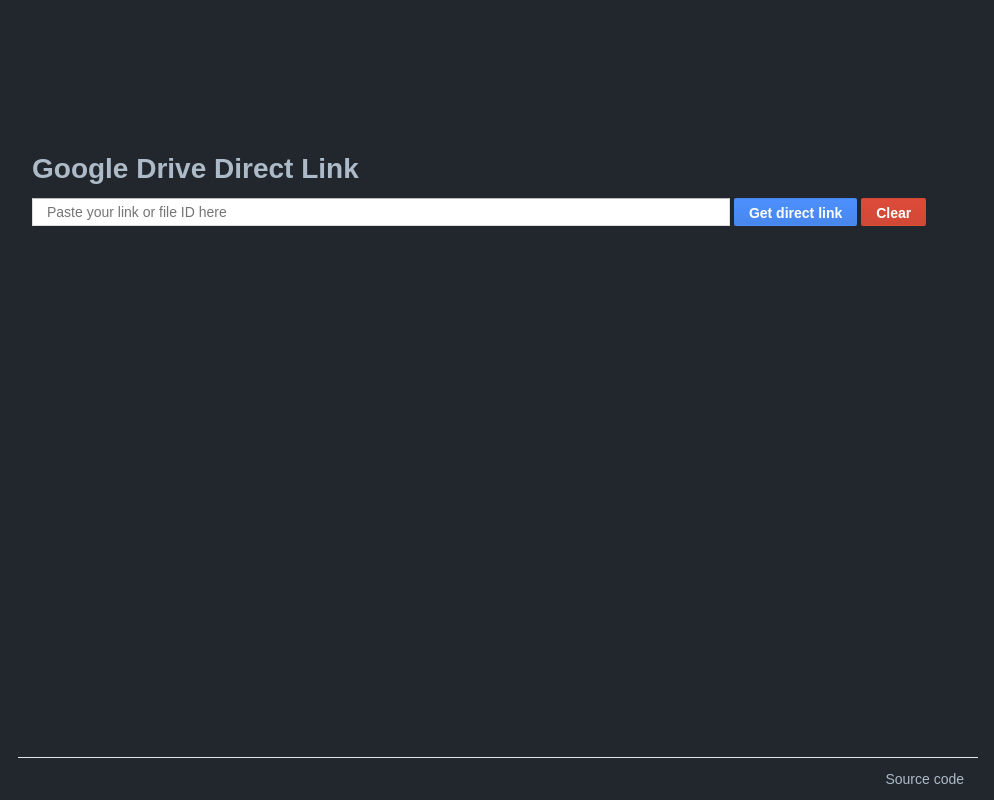
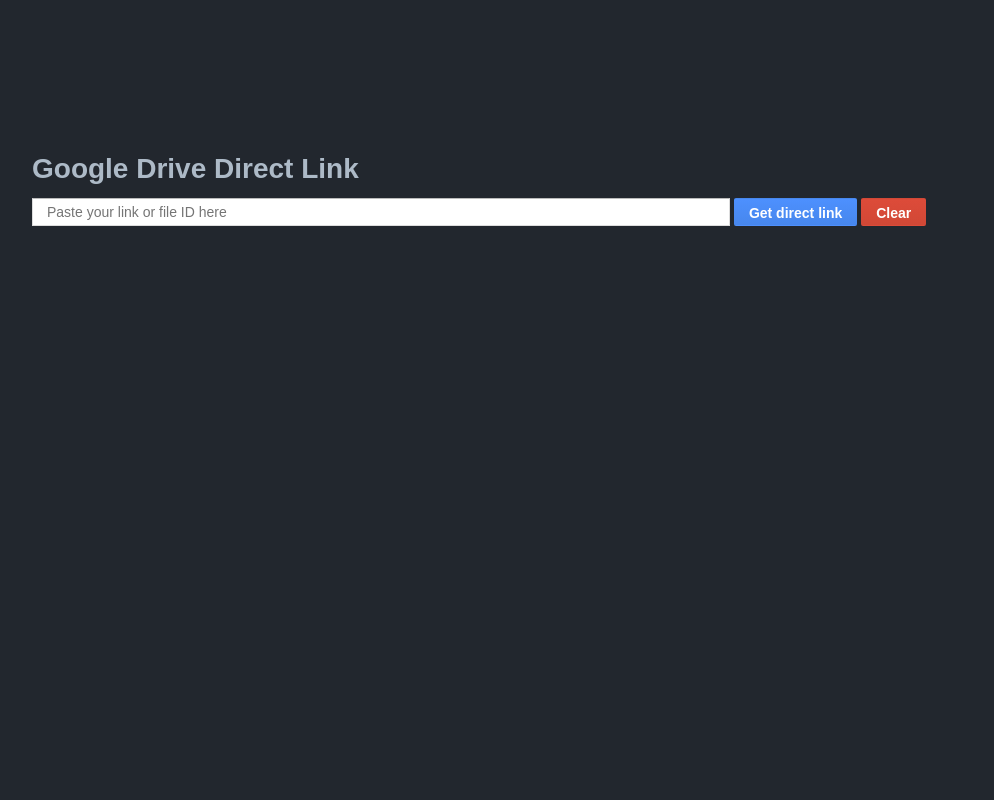
Before and after one commit to KaChinioem/GoogleDriveDirect, a plain HTML site: page index.html in a window 1280 px wide. Shown: the whole page, without its empty margins (142-1136 px from the left). Drawn offline with Linux system fonts and the light colour scheme.

Commit message:
Update index.html

```diff
--- a/index.html
+++ b/index.html
@@ -141,7 +141,6 @@
                 <button id='clear'>Clear</button>
             </div>
         </div>
-        <div id='footer'><a href='https://github.com/LoneDev6/gddl/'>Source code</a></div>
     </div>
 
     <script>
```
